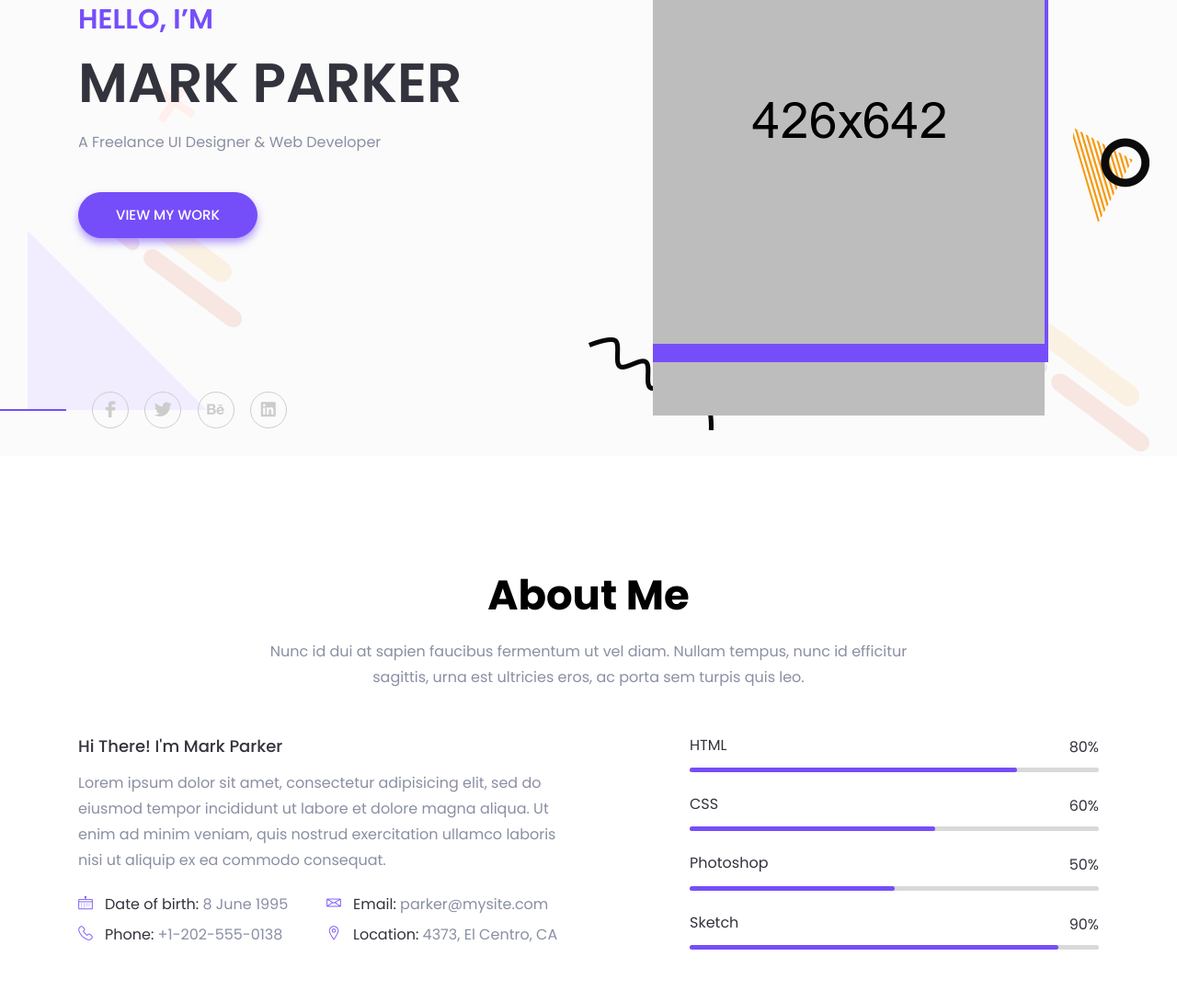
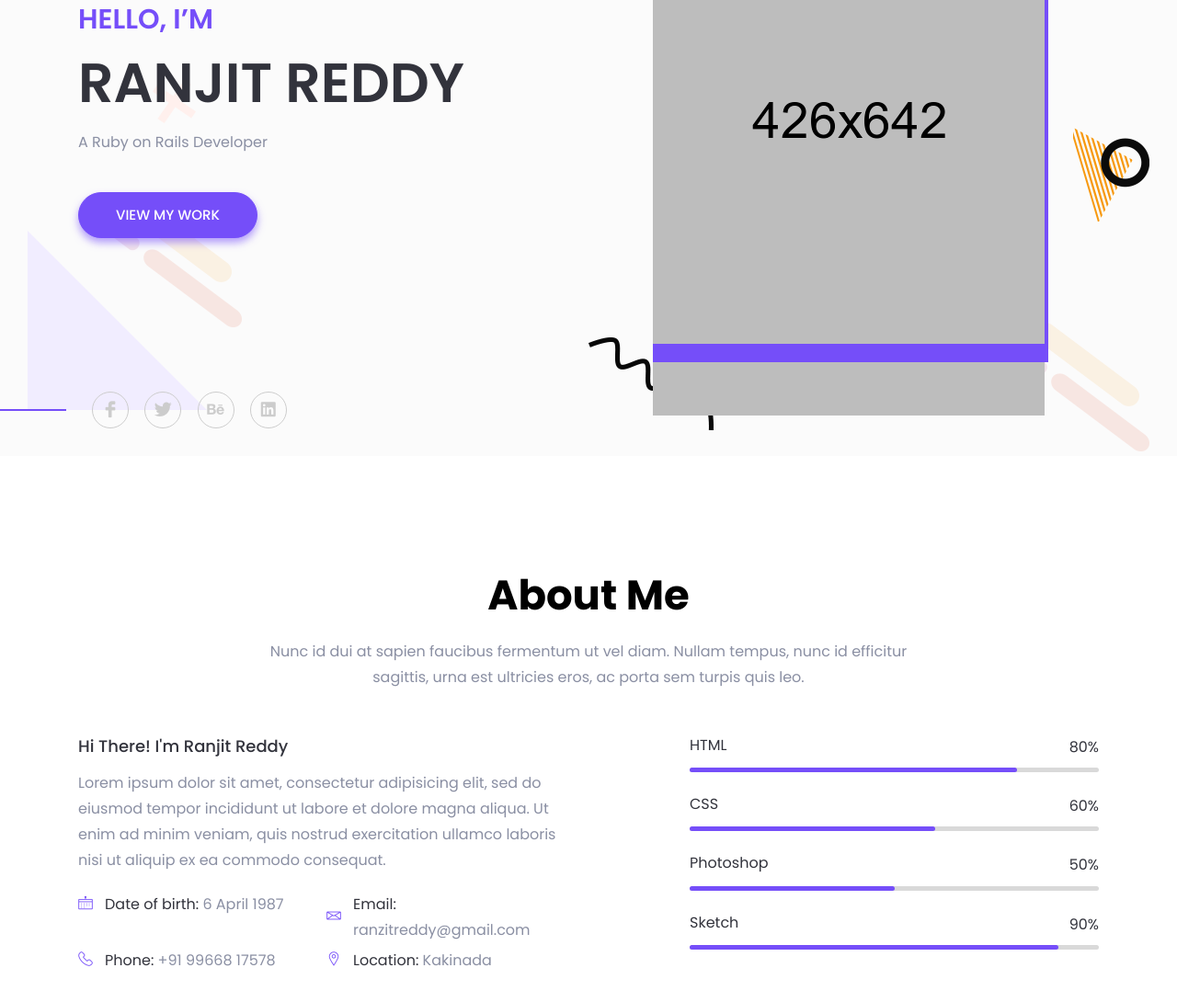
Before and after one commit to ranjit-nyros/me, a plain HTML site: page index.html in a window 1280 px wide. Shown: the part 324-1414 px from the top of the page at 92% size. Drawn offline with Linux system fonts and the light colour scheme; files whose address does not match are found by name.

Commit message:
portfoloio

```diff
--- a/index.html
+++ b/index.html
@@ -10,7 +10,7 @@
     <meta name="viewport" content="width=device-width, initial-scale=1, shrink-to-fit=no">
 
     <!--====== Title ======-->
-    <title>Unfold - Personal Portfolio & CV Template</title>
+    <title>Ranjit Reddy Puchakayala - ranjitreddy.com</title>
 
     <!--====== Favicon Icon ======-->
     <link rel="shortcut icon" href="assets/images/favicon.png" type="image/png">
@@ -125,8 +125,8 @@
                     <div class="col-xl-5 col-lg-6">
                         <div class="header-content-right">
                             <h4 class="sub-title">Hello, I’m</h4>
-                            <h1 class="title">Mark Parker</h1>
-                            <p>A Freelance UI Designer & Web Developer</p>
+                            <h1 class="title">Ranjit Reddy</h1>
+                            <p>A Ruby on Rails Developer</p>
                             <a class="main-btn" href="#work">View my Work</a>
                         </div> <!-- header content right -->
                     </div>
@@ -173,7 +173,7 @@
             <div class="row">
                 <div class="col-lg-6">
                     <div class="about-content mt-50">
-                        <h5 class="about-title">Hi There! I'm Mark Parker</h5>
+                        <h5 class="about-title">Hi There! I'm Ranjit Reddy</h5>
                         <p>Lorem ipsum dolor sit amet, consectetur adipisicing elit, sed do eiusmod tempor incididunt ut labore et dolore magna aliqua. Ut enim ad minim veniam, quis nostrud exercitation ullamco laboris nisi ut aliquip ex ea commodo consequat.</p>
                         <ul class="clearfix">
                             <li>
@@ -182,7 +182,7 @@
                                         <i class="lni-calendar"></i>
                                     </div>
                                     <div class="info-text">
-                                        <p><span>Date of birth:</span> 8 June 1995</p>
+                                        <p><span>Date of birth:</span> 6 April 1987</p>
                                     </div>
                                 </div> <!-- single info -->
                             </li>
@@ -192,7 +192,7 @@
                                         <i class="lni-envelope"></i>
                                     </div>
                                     <div class="info-text">
-                                        <p><span>Email:</span> parker@mysite.com</p>
+                                        <p><span>Email:</span> ranzitreddy@gmail.com</p>
                                     </div>
                                 </div> <!-- single info -->
                             </li>
@@ -202,7 +202,7 @@
                                         <i class="lni-phone-handset"></i>
                                     </div>
                                     <div class="info-text">
-                                        <p><span>Phone:</span> +1-202-555-0138</p>
+                                        <p><span>Phone:</span> +91 99668 17578</p>
                                     </div>
                                 </div> <!-- single info -->
                             </li>
@@ -212,7 +212,7 @@
                                         <i class="lni-map-marker"></i>
                                     </div>
                                     <div class="info-text">
-                                        <p><span>Location:</span> 4373, El Centro, CA</p>
+                                        <p><span>Location:</span> Kakinada</p>
                                     </div>
                                 </div> <!-- single info -->
                             </li>
```
